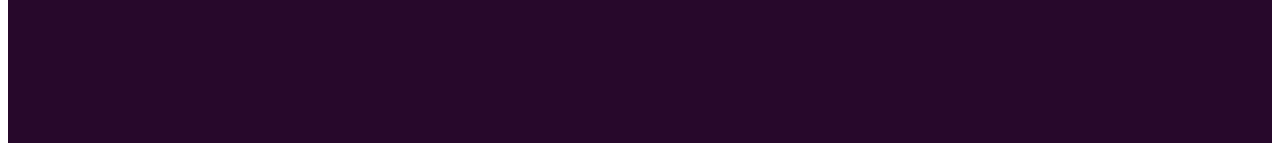
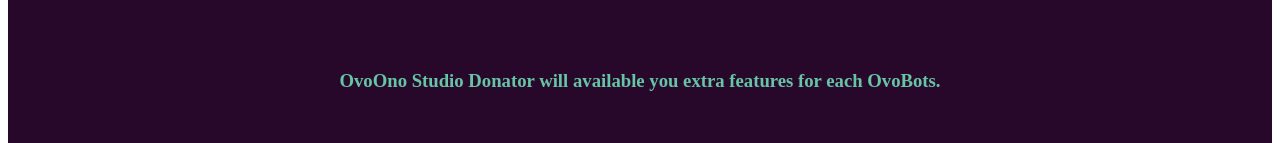
Before and after one commit to gabighiur/polyscan, a Vue app: page / in a window 1280 px wide. Shown: the part 657-800 px from the top of the page. Built offline with nearby package versions, Linux system fonts and the light colour scheme.

Commit message:
info added

```diff
--- a/src/components/PolygonScanner.vue
+++ b/src/components/PolygonScanner.vue
@@ -20,9 +20,14 @@
                 <span class="hamburger-line"></span>
             </button>
         </nav>
+
         <div class="header">
             <video class="header-video" src="../assets/hi1.mp4" autoplay loop muted></video>
         </div>
+        <h3>
+            OvoOno Studio Donator will available you extra features for each OvoBots.
+        </h3>
+
 
         <section class="hidden" ref="section1">
             <div class="container">
```
